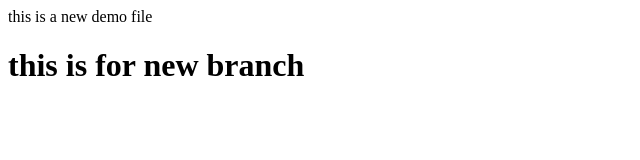
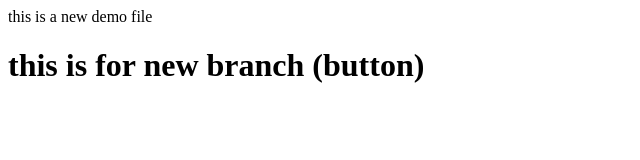
Before and after one commit to cyrusthakur/newdemo, a plain HTML site: page index.html in a window 1280 px wide. Shown: the whole page, without its empty margins (0-640 px from the left). Drawn offline with Linux system fonts and the light colour scheme.

Commit message:
new merge in newbranch

```diff
--- a/index.html
+++ b/index.html
@@ -1,2 +1,2 @@
 <p>this is a new demo file </p>
-<h1>this is for new branch </h1>
+<h1>this is for new branch (button) </h1>
```
